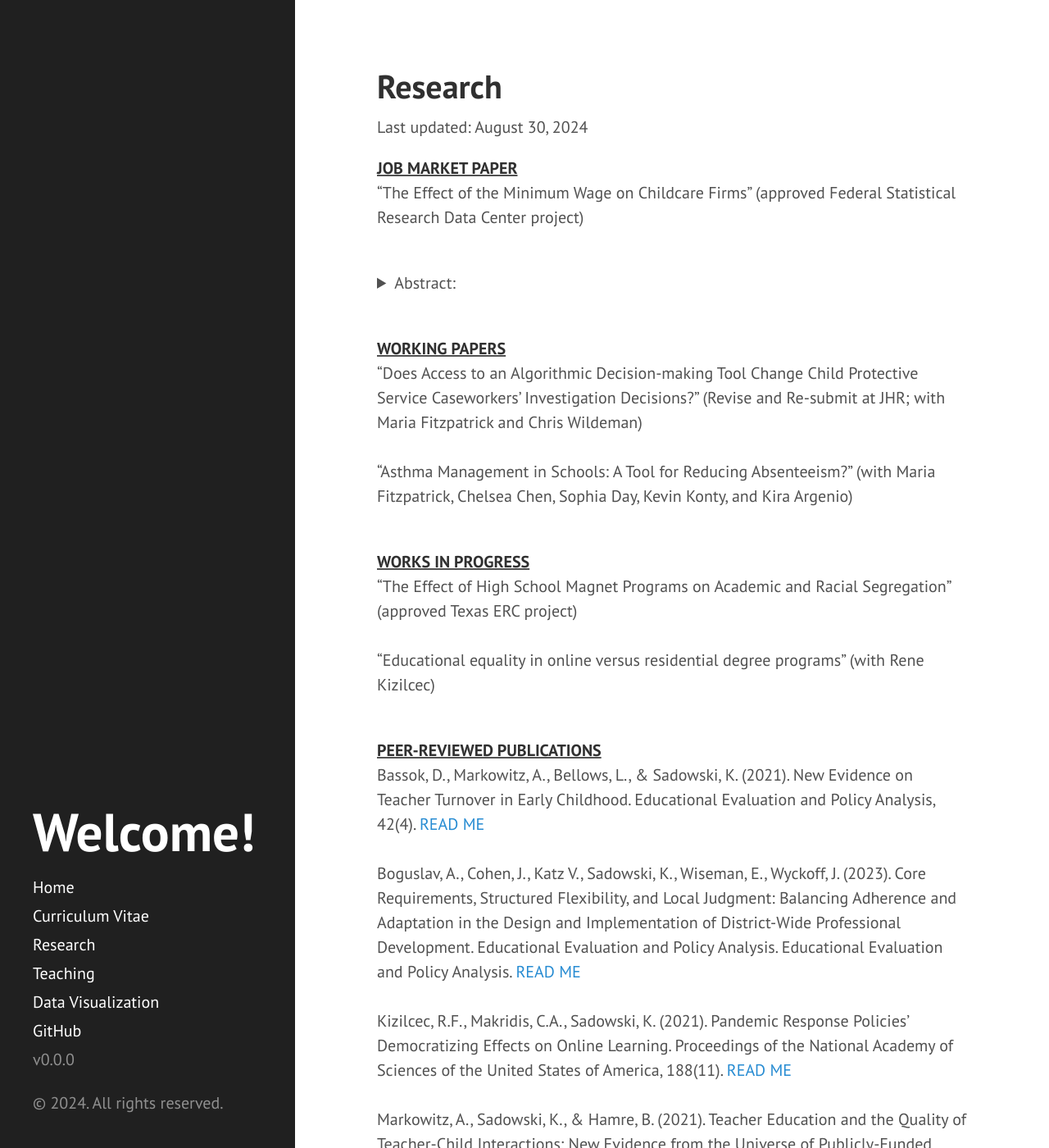
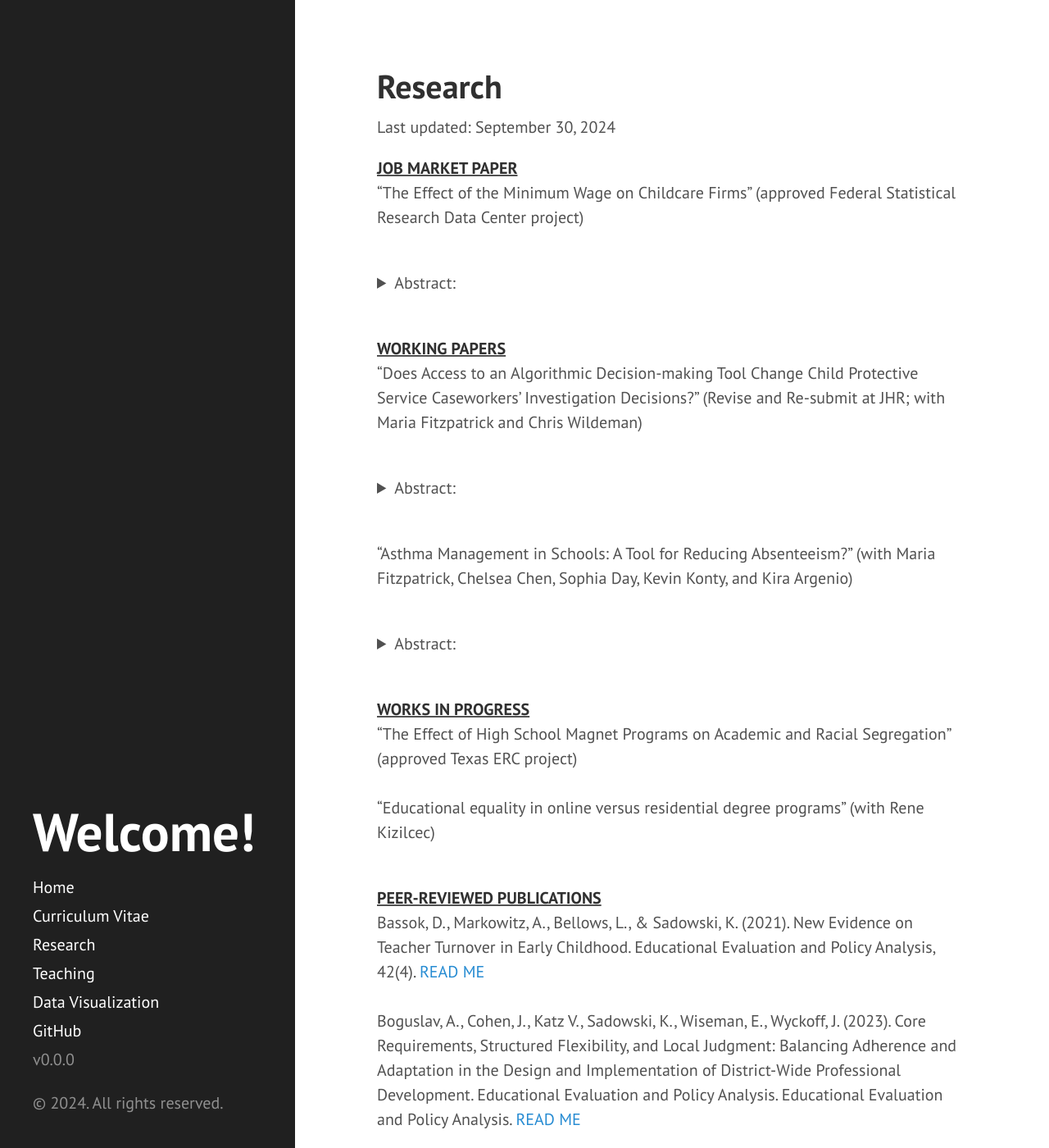
Before and after one commit to kcsadow/website, a Jekyll site: the page built from research.md, in a window 1280 px wide and 1400 px high. Shown: the whole window at 82% size. Built offline with Jekyll 4.4.1, drawn with Linux system fonts in a browser that asks for light colours.

Commit message:
Update research.md

```diff
--- a/research.md
+++ b/research.md
@@ -3,7 +3,7 @@ layout: page
 title: Research
 ---
 
-Last updated: August 30, 2024
+Last updated: September 30, 2024
 
 <ins>**JOB MARKET PAPER**</ins> <br>
 “The Effect of the Minimum Wage on Childcare Firms” (approved Federal Statistical Research Data Center project) <br><br>
@@ -16,7 +16,18 @@ Childcare is essential for working families, yet it remains increasingly unaffor
 
 <ins>**WORKING PAPERS**</ins> <br>
 “Does Access to an Algorithmic Decision-making Tool Change Child Protective Service Caseworkers’ Investigation Decisions?” (Revise and Re-submit at JHR; with Maria Fitzpatrick and Chris Wildeman)<br><br>
+
+<details>
+<summary> Abstract: </summary>
+
+Over 40% of children experience maltreatment before adulthood, leading to negative outcomes and social costs. Child protection processes are complicated, biased, and prone to reporting errors, in part because the system is overloaded and underfunded. These factors suggest that algorithmic decision-making tools could improve efficiency of decision-making and outcomes in child welfare by supporting human decisions. In a randomized trial, we found that these tools can make investigation decisions more efficient without significantly affecting child outcomes, though COVID-related disruptions limited outcome analysis. The efficiency gains in the process could free up valuable time for staff to work directly with families.  </details> <br>
+
 “Asthma Management in Schools: A Tool for Reducing Absenteeism?” (with Maria Fitzpatrick, Chelsea Chen, Sophia Day, Kevin Konty, and Kira Argenio)<br><br>
+
+<details>
+<summary> Abstract: </summary>
+
+Asthma is one of the most common chronic diseases among children, afflicting around 10 percent of school-aged children in the U.S. and responsible for a significant portion of days children are absent from school. Since school attendance has been linked to graduation rates and other measures of school success, limiting absences could improve children’s long-run outcomes. In this study, we examine a program in which asthma case managers are assigned to NYC schools to support better management of the disease by working with students and their families. We use novel data on health and education outcomes for all public-school children and a triple-differences identification strategy motivated by the rollout of the program across schools over time, as well as by the fact that children with asthma were targeted for support. We find that the program greatly increased the probability children with asthma had a prescription for asthma, greatly improved asthma management within the school setting and decreased student absenteeism among children who ever had asthma by 7 percent. </details> <br>
 
 <ins>**WORKS IN PROGRESS**</ins><br>
 “The Effect of High School Magnet Programs on Academic and Racial Segregation” (approved Texas ERC project)<br><br>
```
